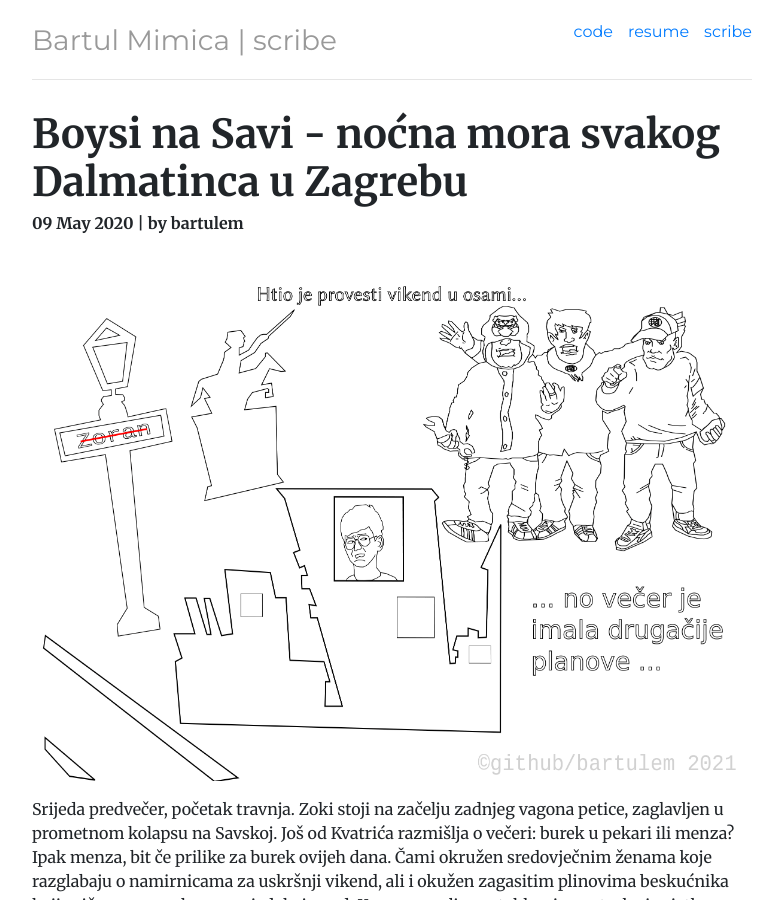
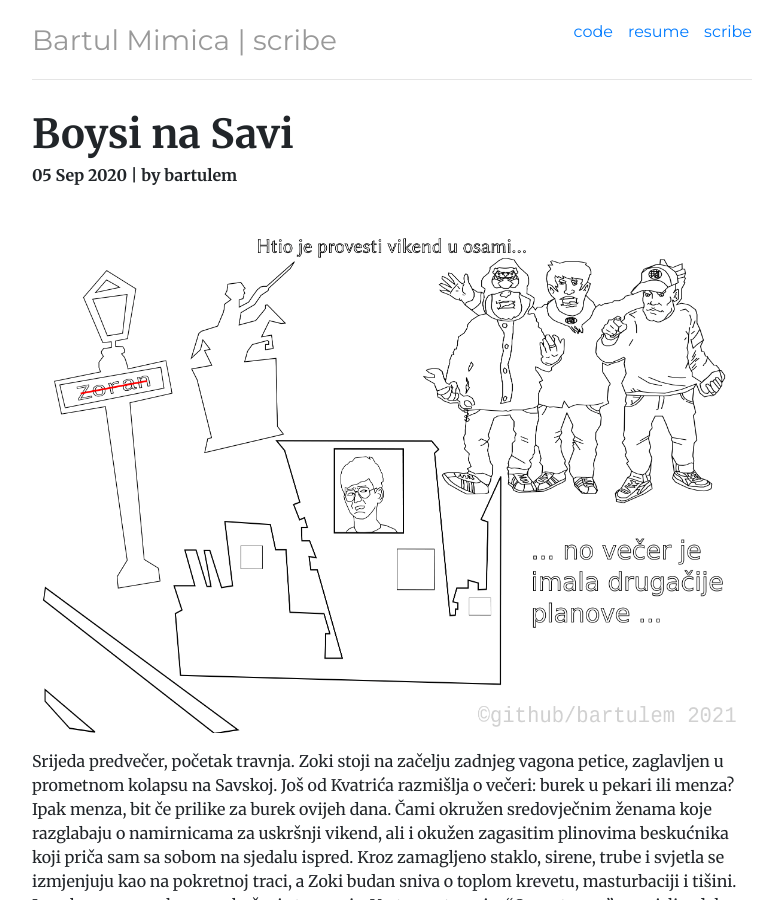
Before and after one commit to bartulem/bartulem.github.io, a Jekyll site: the page built from _posts/2021-05-09-bartulem-boysi-na-savi.md, in a window 1280 px wide and 900 px high. Shown: the whole window, without its empty margins (248-1030 px from the left). Built offline with Jekyll 4.4.1, drawn with Linux system fonts in a browser that asks for light colours; nearby versions of some CDN libraries; comment, search, counter and statistics services are not loaded; a style sheet for code colours, icons or effects is not loaded; some of the changed lines change nothing that is shown.

Commit message:
add boysi_na_savi part 1

```diff
--- a/_posts/2021-05-09-boysi-na-savi.md
+++ b/_posts/2021-05-09-bartulem-boysi-na-savi.md
@@ -3,9 +3,10 @@
 description: boysi na savi 1/3
 category: scribe
 tags: boysi sava zoran zoki zagreb dalmatinac
-title: "Boysi na Savi - noćna mora svakog Dalmatinca u Zagrebu"
+title: "Boysi na Savi"
+subtitle: "Noćna mora svakog Dalmatinca u Zagrebu"
 author: bartulem
-date: 2020-05-09
+date: 2020-09-05
 ---
 <br/>
 <p class="text-center">
@@ -15,15 +16,15 @@
 Srijeda predvečer, početak travnja. Zoki stoji na začelju zadnjeg vagona petice, zaglavljen u prometnom kolapsu na Savskoj. Još od Kvatrića razmišlja o večeri: burek u pekari ili menza? Ipak menza, bit če prilike za burek ovijeh dana. Čami okružen sredovječnim ženama koje razglabaju o namirnicama za uskršnji vikend, ali i okužen zagasitim plinovima beskućnika koji priča sam sa sobom na sjedalu ispred. Kroz zamagljeno staklo, sirene, trube i svjetla se izmjenjuju kao na pokretnoj traci, a Zoki budan sniva o toplom krevetu, masturbaciji i tišini. Iz polusna ga naglo prene kočenje tramvaja. Vrata se otvaraju. "Opa, eto nas", pomisli u dahu sekunde gledajući u smjeru studentskog doma Stjepan Radić, promrmlja sebi u bradu "nećemo u Prečko, kučko" i zagrabi samouvjerenim korakom van, sebeljubno ushićen ad hoc rimom i aliteracijom.
 
 Šećući prema paviljonu, duboko je udisao proljetni zrak i pripadajuće travanjske arome, nastojeći iz primozga eliminirati doživljaje iz tramvaja. "Gle ti to, magnolije" i zastane iznenadivši se prizorom. Međutim, bez manira i uvertire, sustižu ga ruka i glas straga:
-	- Alo momak, ne bi se ti ni javia priki! Šae, brale, ka?
+&nbsp;&nbsp;&nbsp;&nbsp;&nbsp;&nbsp;- Alo momak, ne bi se ti ni javia priki! Šae, brale, ka?
 Zoki se okreće i registrira poznato lice iz srednjoškolskih klupa s ovećim komadom prtljage u čvrstoj dinaridskoj ruci:
-	- Ej, evo s faksa... Di ćeš, doma?
-	- Al' ti ne ideš, nesritni sinko?
+&nbsp;&nbsp;&nbsp;&nbsp;&nbsp;&nbsp;- Ej, evo s faksa... Di ćeš, doma?
+&nbsp;&nbsp;&nbsp;&nbsp;&nbsp;&nbsp;- Al' ti ne ideš, nesritni sinko?
 Stjeran u kut pitanjem, osjeti potrebu za opravdavanjem osobi kojoj se opravdati nije znao. Trudio se iskomunicirati najnužnije, s ograničenim fondom riječi:
-	- Ma neću ovaj put. Iman posla...
-	- Jebate led, ti i takvi ka' ti su razlog zašto ja i ovakvi ka' ja ne
-	  možemo sastavit dva prolaza na kolokvijima. A dobro, ko' te jebe. A jel'
-	  prčiš šta, nisi?
+&nbsp;&nbsp;&nbsp;&nbsp;&nbsp;&nbsp;- Ma neću ovaj put. Iman posla...
+&nbsp;&nbsp;&nbsp;&nbsp;&nbsp;&nbsp;- Jebate led, ti i takvi ka' ti su razlog zašto ja i ovakvi ka' ja ne
+&nbsp;&nbsp;&nbsp;&nbsp;&nbsp;&nbsp;možemo sastavit dva prolaza na kolokvijima. A dobro, ko' te jebe. A jel'
+&nbsp;&nbsp;&nbsp;&nbsp;&nbsp;&nbsp;prčiš šta, nisi?
 Sugovornik nije stigao poslušati odgovor, a nije ga ni zanimao. Vidio je drugog poznanika, okrenuo se i nestao u moru ljudi koje se slijevalo u istom smjeru. Egzodus iz studentskih i učeničkih domova, stabilna odlika uskršnjih praznika. Za nekog prilika za duhovnu obnovu, za drugog prigoda za susret s obitelji, za Zokija nasušni mir i meditacija.
 
 Došavši do ulaza paviljona broj dva, oči su mu se nakratko susrele s noćnim čuvarom koji je dokono rješavao skandinavku u svom skromnom prostoru okićenom posterom Nikoline Pišek, reprezentacije s Eura 2004 i dahom ustajale Žuje. Nije bio načisto s tim što ga je više uznemiravalo: prijekorni ton u pogledu savskog bouncera ili činjenica da je netko Rapajiću na čelo nožem urezao četiri C s križem između. Ipak, smjelo je produžio do drugog kata i otključao sobu. Cimer je urednim ostavio svoj dio sobe, zasigurno već na putu za rodne Delnice. "OK, prvo relaksacija", ponovi si mantru odloživši torbu na prvoj stolici do ulaza. Čim je sjeo na krevet da odahne, sjeti se da se ubrzo završava servis posljednjeg obroka i mahnito pokupi novčanik s iksicom te krene prema menzi. "Nigdje nikog", pomisli tijekom usamljene šetnje u mraku. U menzi isto nikog. Zoki prebire po prezačinjenoj kupus salati, dok se paučina nad njim vijuga, a lijena neonka otkazuje svakih nekoliko minuta. Jeo je ne progovorivši s tišinom ni riječ i potajice se vratio u sobu.
@@ -33,16 +34,16 @@
 S libidom koji je eksponencijalno jenjavao, navuče si hlače te se hitno zaputi natrag do menze. Ovog puta kroz još gušću, maglovitu tminu i s podignutim krvnim tlakom. Na vratima menze dočeka ga lokot. "Mrš u pičku materinu", ponavljao si je u bradu, nastojeći se pomiriti s činjenicom da će vikend morati preživjeti ne znajući za sudbinu omiljenog odjevnog predmeta. Istog odjevnog predmeta kojeg je kupio prije maturalne večere i koji ga je vjerno služio tijekom okršaja s krutim kontinentalnim zimama i bestijalnim dalmatinskim burama. Na putu natrag pokušavao je rekreirati svaki svoj korak i potez, nastojeći odgonetnuti čas kobnog lapsusa. "OK, kad san uša u sobu, jesan ostavija jaketu u sobi ili san je ponija sa sobon vani?" Ne uspijevajući riješiti zagonetku, krajičkom oka primijeti siluetu koja u sjeni paviljonskog pristaništa palila cigaretu. Kako se približavao, bivao je sve svjesnijim da se oko njega nitko ne nalazi, te da ga osoba čiji je samo žar smotke bio vidljiv, zasigurno ima na nišanu. Zabrinut zbog vlastite izloženosti, odlučio je krenuti ravno prema ulazu bez zaustavljanja.
 
 Međutim, kad su ga centimetri dijelili od ulaznog praga, isti oni centimetri koje je uporno gubio na nagibu spolovila, iz sjene ga prestravi glas:
-	- Kaj si zaboravil nekaj, frende?
+&nbsp;&nbsp;&nbsp;&nbsp;&nbsp;&nbsp;- Kaj si zaboravil nekaj, frende?
 Kajkavština je iritirala Zokija poput pogrešne sibilarizacije ili izloga u Kolu sreće. Nešto iskonsko u njemu priječilo ga je da razumije, prihvati i komunicira s tim dijalektom. No ponajviše od svega, mučila ga je oskudnost humorom kajkavskog bića. Ideja forsiranih doskočica o pijanim bedacima gnušala ga je do temelja. Zbog navedenih razloga, uvijek je težio izbjegavanju čavrljanja.
-	- Ma da, jaketa mi je ostala u menzi. Šta se može?
+&nbsp;&nbsp;&nbsp;&nbsp;&nbsp;&nbsp;- Ma da, jaketa mi je ostala u menzi. Šta se može?
 Slegnutih ramena dočekao je izlazak lica poznatog noćnog čuvara iz sjene. Neprijatno se cerekao, tako da su mu ulegnuti obrazi i spaljeni zubi suviše dolazili do izražaja.
-	- Bumo mi tebi našli tu jaknu, nego - u kojoj si sobi?
-	- 207, a šta, zar imate ključ od menze?
+&nbsp;&nbsp;&nbsp;&nbsp;&nbsp;&nbsp;- Bumo mi tebi našli tu jaknu, nego - u kojoj si sobi?
+&nbsp;&nbsp;&nbsp;&nbsp;&nbsp;&nbsp;- 207, a šta, zar imate ključ od menze?
 Ne odgovorivši na pitanje, savski bouncer je povukao zadnja dva dima, pretvorio žar potplatom u opušak i nastavio:
-	- Čudno kaj si još ovdje. Ne ideš kam za vikend?
-	- A ipak ne ovaj put, imam posla.
-	- Odi ti svojim putem, bumo se mi još sreli.
+&nbsp;&nbsp;&nbsp;&nbsp;&nbsp;&nbsp;- Čudno kaj si još ovdje. Ne ideš kam za vikend?
+&nbsp;&nbsp;&nbsp;&nbsp;&nbsp;&nbsp;- A ipak ne ovaj put, imam posla.
+&nbsp;&nbsp;&nbsp;&nbsp;&nbsp;&nbsp;- Odi ti svojim putem, bumo se mi još sreli.
 Nesuvislim nastavkom cerekanja, ispratio je bizarnog domskog čuvara do sobice u kojoj je obitavao te je sam nastavio mračnim hodnikom i stubištem do sobe.
 
 Natrag u sobi, prevrnuo je sav namještaj ne bi li proniknuo u istinu o jakni. "Koji kurac? Ovo nema smisla" Sjeo je na krevet i rezignirano spustio lice u ruke. Dok je zurio u dlanove, počele su ga kopkati riječi bouncera. "Ček, zašto ga je interesiralo koji su mi planovi za vikend? Šta će mu broj sobe, mogli smo se dogovorit nać na porti ako ima pristup menzi? Ček, ček, kako je on uopće zna da san ja nešto zaboravija?!" Posljednja misao da je stresla. "Je li moguće da mi je on ukra jaketu?" Podigao se na noge i ubrzanim korakom šetao s jednog kraja sobe na drugu. Opirao se kontrastu cimerovog sređenog stola i kaosa s druge strane. Počeo je razmišljati o širem kontekstu situacije. "Sam u domu, ako ova budala zove ekipu, mogu mi učinit šta oće!" Orošen kapljicama hladnog znoja sjeti se incidenta par godina unazad kad su Boysi prebili nekih par studenata u susjednom paviljonu prije ili poslije neke košarkaške utakmice. To mu dodatno ubrza puls pa se hitro zaputi do vrata, okrene ključ i raširi zjenice: "Ovo je borba za preživljavanje!"
```
